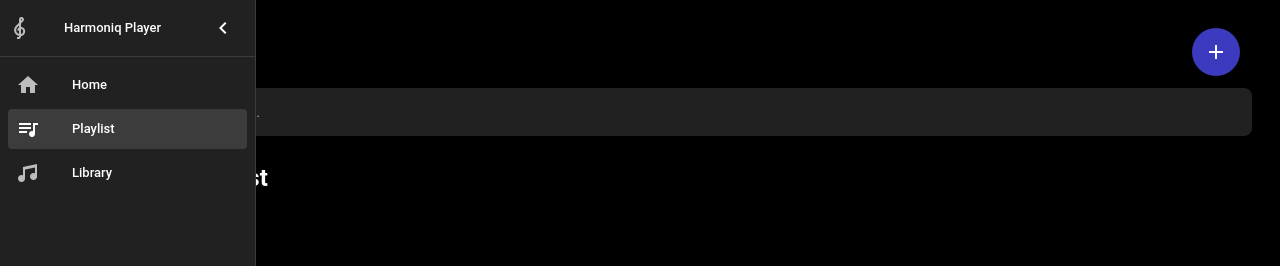
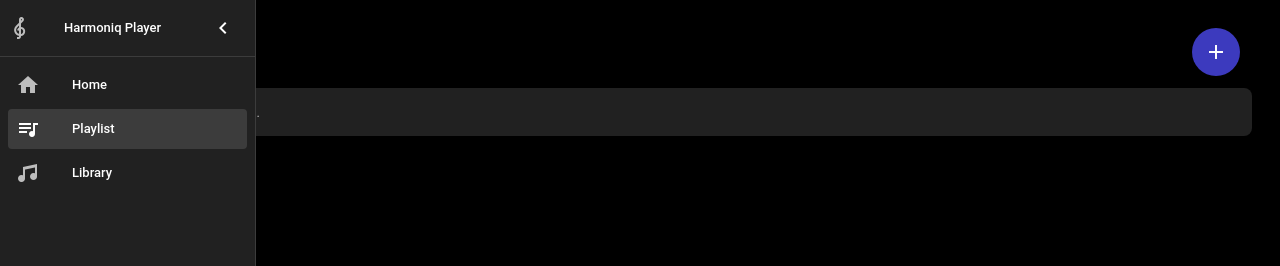
Before and after one commit to SajjadHadi/Harmoniq, a Vue app: page /playlist in a window 1280 px wide. Shown: the top 266 px of the page. Built offline with nearby package versions, Linux system fonts and the light colour scheme.

Commit message:
Fix a minor bug

```diff
--- a/src/pages/Playlists.vue
+++ b/src/pages/Playlists.vue
@@ -17,14 +17,6 @@ import CreatePlaylist from "../components/library/CreatePlaylist.vue";
         <PlaylistsList :limit="5"/>
       </v-col>
     </v-row>
-
-    <!-- Create Playlist Section -->
-    <v-row>
-      <v-col>
-        <h2 class="mb-2 pl-2">Create a Playlist</h2>
-
-      </v-col>
-    </v-row>
   </v-container>
 </template>
 
```
